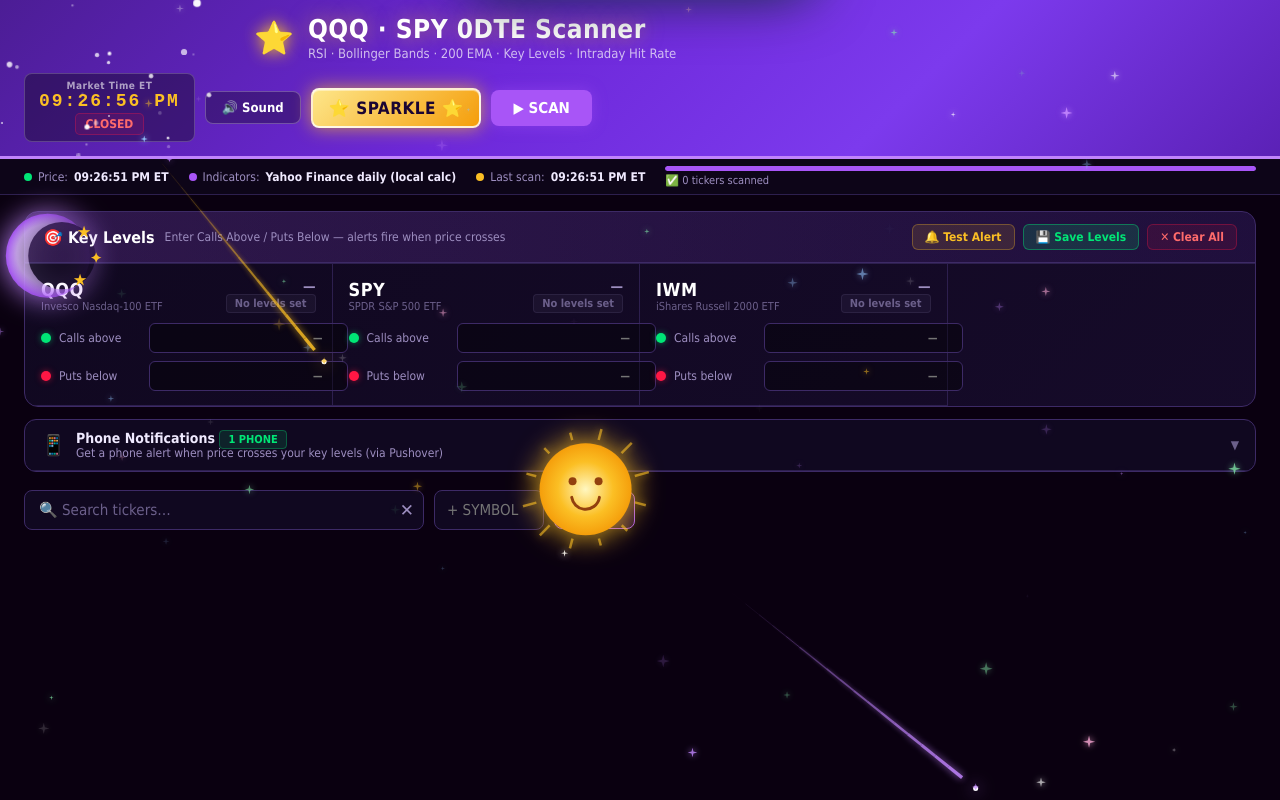
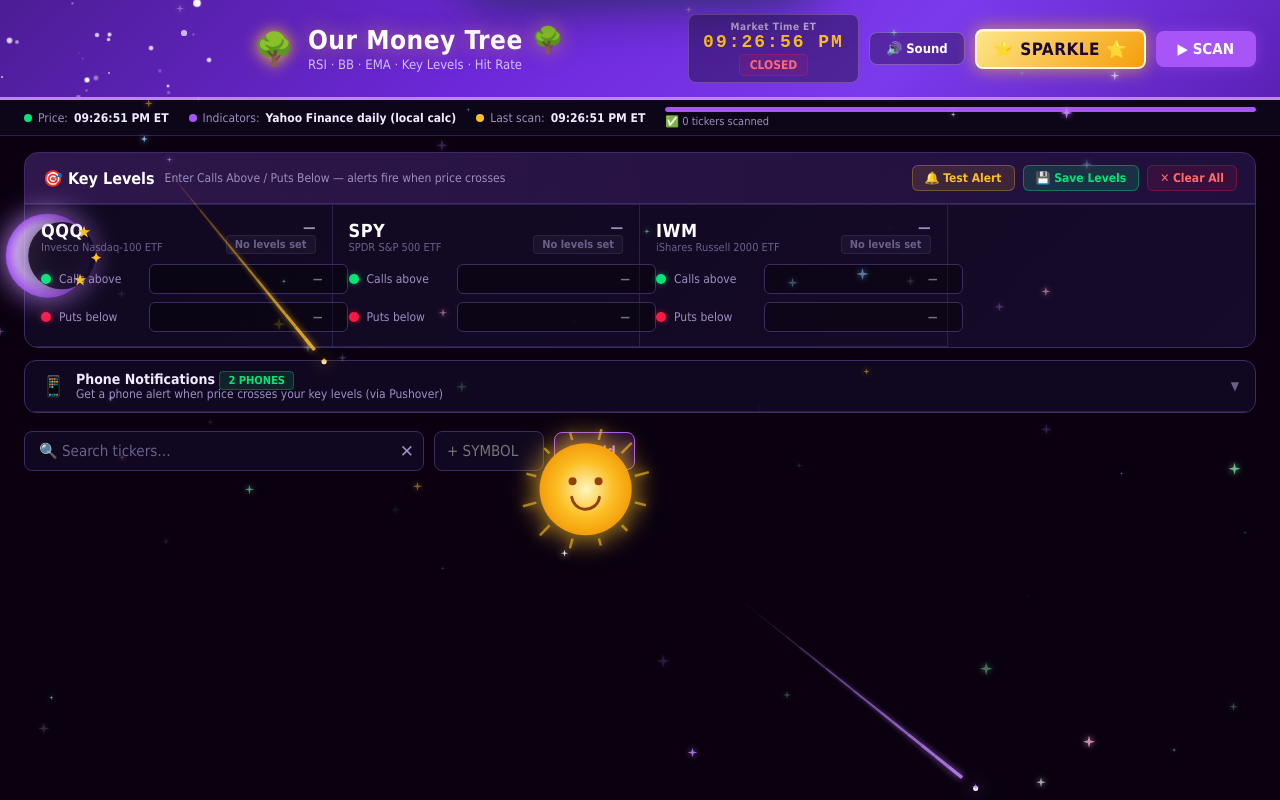
Before and after one commit to ksnick1/QQQMoneyTree, a plain HTML site: page index.html in a window 1280 px wide. Drawn offline with Linux system fonts and the light colour scheme; no server answers.

Commit message:
Update index.html

```diff
--- a/index.html
+++ b/index.html
@@ -3,7 +3,7 @@
 <head>
 <meta charset="UTF-8"/>
 <meta name="viewport" content="width=device-width, initial-scale=1.0"/>
-<title>QQQ · SPY 0DTE Scanner</title>
+<title>Our Money Tree 🌳</title>
 
 <link id="fav" rel="icon" type="image/png" href=""/>
 <script>
@@ -353,10 +353,10 @@
 <header>
   <div class="hdr-stars" id="hdr-stars"></div>
   <div class="logo-wrap">
-    <div class="logo-icon">⭐</div>
+    <div class="logo-icon">🌳</div>
     <div>
-      <div class="logo-text">QQQ · SPY 0DTE Scanner</div>
-      <div class="logo-sub">RSI · Bollinger Bands · 200 EMA · Key Levels · Intraday Hit Rate</div>
+      <div class="logo-text">Our Money Tree 🌳</div>
+      <div class="logo-sub">RSI · BB · EMA · Key Levels · Hit Rate</div>
     </div>
   </div>
   <div class="hdr-right">
@@ -1492,7 +1492,7 @@
 
 // ══ PUSHOVER ══
 const STORE_PO = 'qdte_pushover_v1';
-let poKeys = {userKey:'uu8pn64i2qdwv7276dw97nzqd8kuyu', userKey2:'', apiToken:'a3i25areffto3pstw3vyt6an1re73w', emergency:false, retrySeconds:60, expireSeconds:600};
+let poKeys = {userKey:'uu8pn64i2qdwv7276dw97nzqd8kuyu', userKey2:'usk923mtq7io4qw54omr4xr7faxhyt', apiToken:'a3i25areffto3pstw3vyt6an1re73w', emergency:false, retrySeconds:60, expireSeconds:600};
 
 function loadPushoverKeys(){
   try{
@@ -1638,7 +1638,7 @@
   st.textContent='📲 Sending test…';st.className='po-status';
   await sendPushover(
     '🎆 Scanner Test',
-    'Your QQQ · SPY scanner is connected! You will receive alerts like this when price crosses your key levels.',
+    'Your Our Money Tree scanner is connected! You will receive alerts like this when price crosses your key levels.',
     'magic'
   );
   const phoneCount=[poKeys.userKey,poKeys.userKey2].filter(Boolean).length;
```
